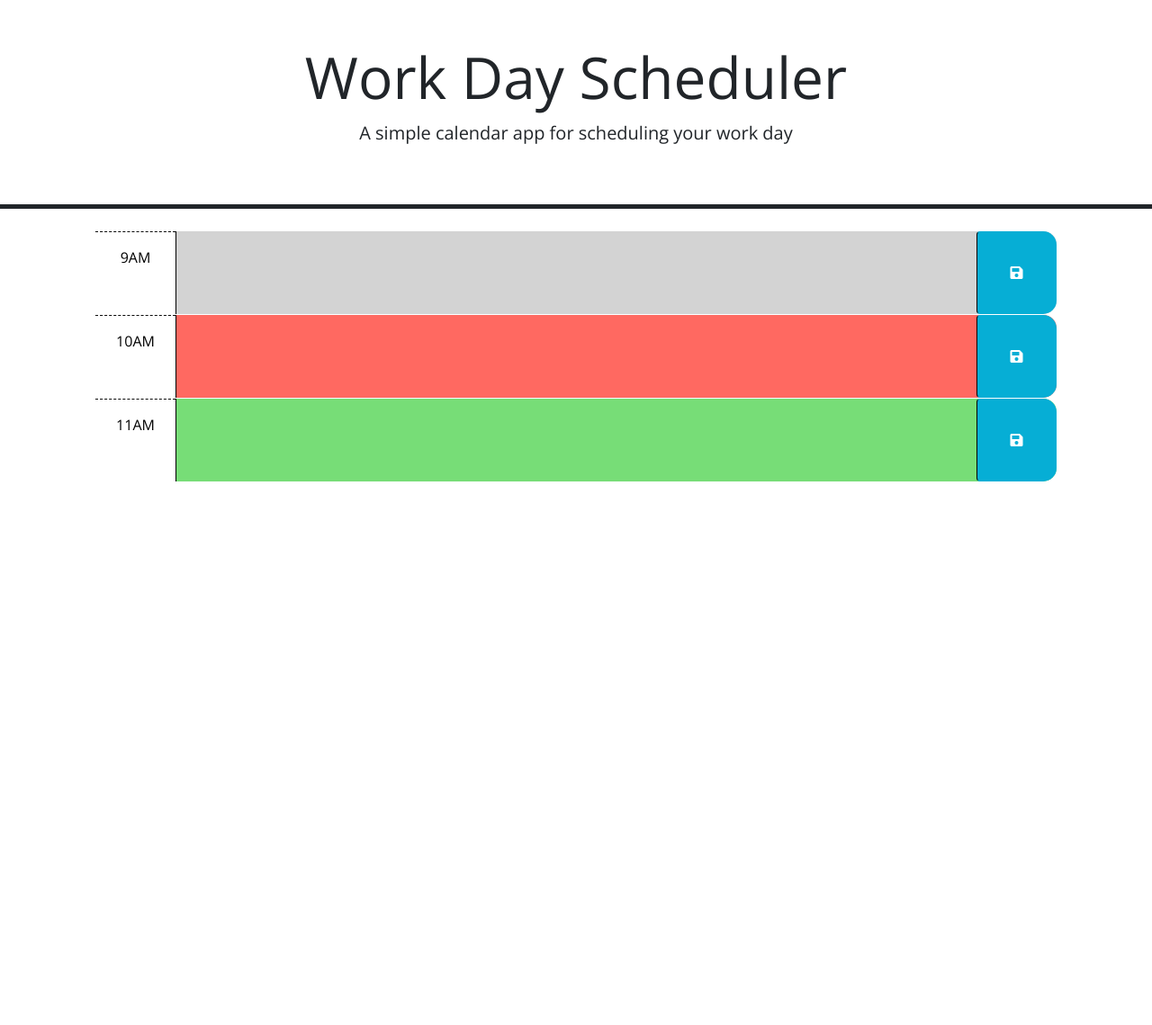
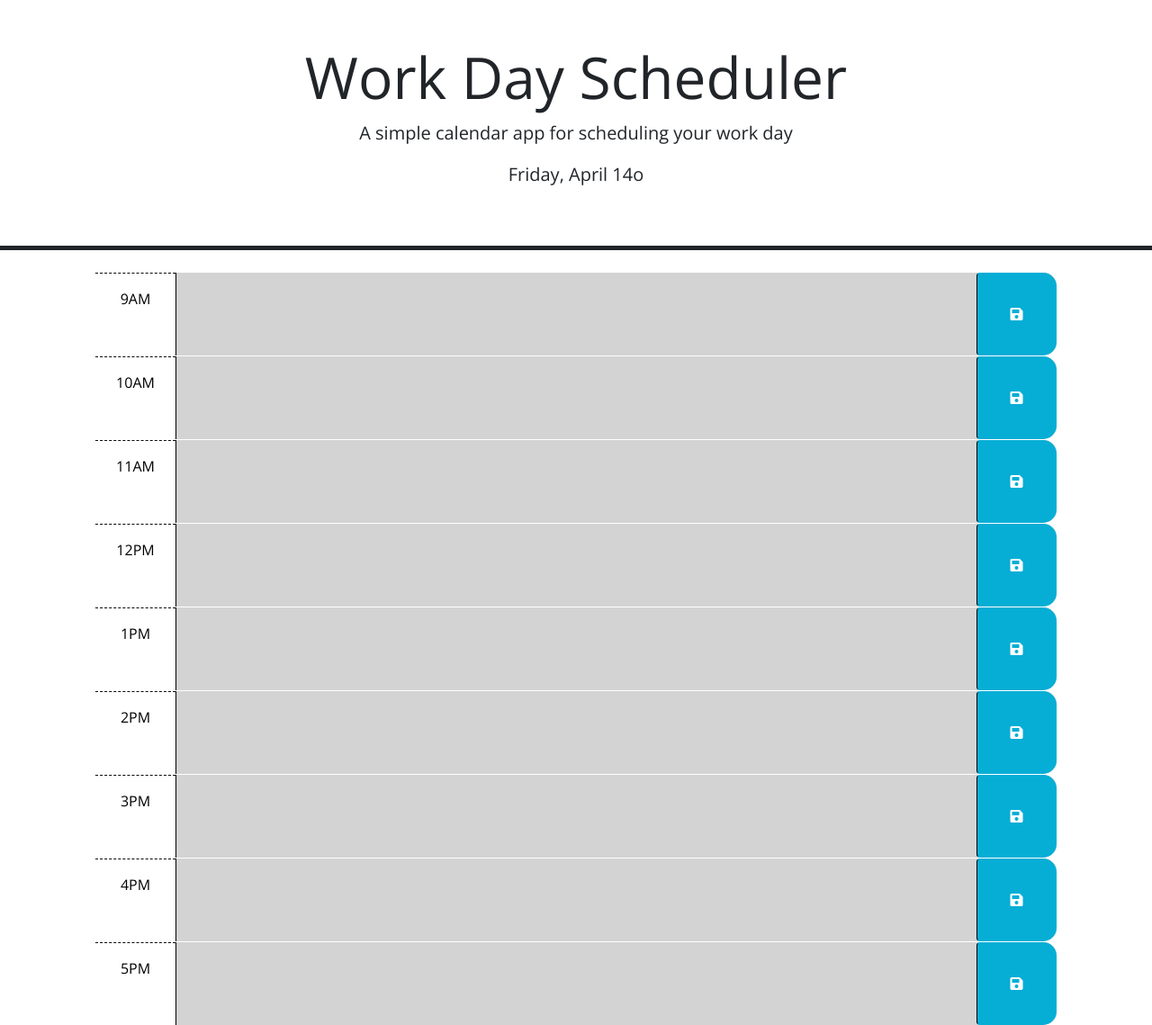
Before and after one commit to anup2307/Work-Day-Scheduler, a plain HTML site: page index.html in a window 1280 px wide. Shown: the whole page at 90% size. Before the commit the page ends 800 px from the top, so only its background shows below. Drawn offline with nearby package versions, Linux system fonts and the light colour scheme.

Commit message:
added logic to all the acceptance criterias

```diff
--- a/index.html
+++ b/index.html
@@ -29,37 +29,64 @@
       <p id="currentDay" class="lead"></p>
     </header>
     <div class="container-lg px-5">
-      <!-- Use class for "past", "present", and "future" to apply styles to the
-        time-block divs accordingly. The javascript will need to do this by
-        adding/removing these classes on each div by comparing the hour in the
-        id to the current hour. The html provided below is meant to be an example
-        demonstrating how the css provided can be leveraged to create the
-        desired layout and colors. The html below should be removed or updated
-        in the finished product. Remember to delete this comment once the
-        code is implemented.
-        -->
-
-      <!-- Example of a past time block. The "past" class adds a gray background color. -->
-      <div id="hour-9" class="row time-block past">
+      <div id="hour-9" class="row time-block" data-hour="9">
         <div class="col-2 col-md-1 hour text-center py-3">9AM</div>
         <textarea class="col-8 col-md-10 description" rows="3"> </textarea>
         <button class="btn saveBtn col-2 col-md-1" aria-label="save">
           <i class="fas fa-save" aria-hidden="true"></i>
         </button>
       </div>
-
-      <!-- Example of a a present time block. The "present" class adds a red background color. -->
-      <div id="hour-10" class="row time-block present">
+      <div id="hour-10" class="row time-block" data-hour="10">
         <div class="col-2 col-md-1 hour text-center py-3">10AM</div>
         <textarea class="col-8 col-md-10 description" rows="3"> </textarea>
         <button class="btn saveBtn col-2 col-md-1" aria-label="save">
           <i class="fas fa-save" aria-hidden="true"></i>
         </button>
       </div>
-
-      <!-- Example of a future time block. The "future" class adds a green background color. -->
-      <div id="hour-11" class="row time-block future">
+      <div id="hour-11" class="row time-block" data-hour="11">
         <div class="col-2 col-md-1 hour text-center py-3">11AM</div>
+        <textarea class="col-8 col-md-10 description" rows="3"> </textarea>
+        <button class="btn saveBtn col-2 col-md-1" aria-label="save">
+          <i class="fas fa-save" aria-hidden="true"></i>
+        </button>
+      </div>
+      <div id="hour-12" class="row time-block" data-hour="12">
+        <div class="col-2 col-md-1 hour text-center py-3">12PM</div>
+        <textarea class="col-8 col-md-10 description" rows="3"> </textarea>
+        <button class="btn saveBtn col-2 col-md-1" aria-label="save">
+          <i class="fas fa-save" aria-hidden="true"></i>
+        </button>
+      </div>
+      <div id="hour-13" class="row time-block" data-hour="13">
+        <div class="col-2 col-md-1 hour text-center py-3">1PM</div>
+        <textarea class="col-8 col-md-10 description" rows="3"> </textarea>
+        <button class="btn saveBtn col-2 col-md-1" aria-label="save">
+          <i class="fas fa-save" aria-hidden="true"></i>
+        </button>
+      </div>
+      <div id="hour-14" class="row time-block" data-hour="14">
+        <div class="col-2 col-md-1 hour text-center py-3">2PM</div>
+        <textarea class="col-8 col-md-10 description" rows="3"> </textarea>
+        <button class="btn saveBtn col-2 col-md-1" aria-label="save">
+          <i class="fas fa-save" aria-hidden="true"></i>
+        </button>
+      </div>
+      <div id="hour-15" class="row time-block" data-hour="15">
+        <div class="col-2 col-md-1 hour text-center py-3">3PM</div>
+        <textarea class="col-8 col-md-10 description" rows="3"> </textarea>
+        <button class="btn saveBtn col-2 col-md-1" aria-label="save">
+          <i class="fas fa-save" aria-hidden="true"></i>
+        </button>
+      </div>
+      <div id="hour-16" class="row time-block" data-hour="16">
+        <div class="col-2 col-md-1 hour text-center py-3">4PM</div>
+        <textarea class="col-8 col-md-10 description" rows="3"> </textarea>
+        <button class="btn saveBtn col-2 col-md-1" aria-label="save">
+          <i class="fas fa-save" aria-hidden="true"></i>
+        </button>
+      </div>
+      <div id="hour-17" class="row time-block" data-hour="17">
+        <div class="col-2 col-md-1 hour text-center py-3">5PM</div>
         <textarea class="col-8 col-md-10 description" rows="3"> </textarea>
         <button class="btn saveBtn col-2 col-md-1" aria-label="save">
           <i class="fas fa-save" aria-hidden="true"></i>
@@ -72,7 +99,7 @@
       integrity="sha256-iu/zLUB+QgISXBLCW/mcDi/rnf4m4uEDO0wauy76x7U="
       crossorigin="anonymous"
     ></script>
-
+    <script src="https://cdnjs.cloudflare.com/ajax/libs/dayjs/1.11.7/plugin/advancedFormat.min.js"></script>
     <script src="script.js"></script>
   </body>
 </html>
--- a/script.js
+++ b/script.js
@@ -1,23 +1,39 @@
-// Wrap all code that interacts with the DOM in a call to jQuery to ensure that
-// the code isn't run until the browser has finished rendering all the elements
-// in the html.
+
 $(function () {
-  // TODO: Add a listener for click events on the save button. This code should
-  // use the id in the containing time-block as a key to save the user input in
-  // local storage. HINT: What does `this` reference in the click listener
-  // function? How can DOM traversal be used to get the "hour-x" id of the
-  // time-block containing the button that was clicked? How might the id be
-  // useful when saving the description in local storage?
-  //
-  // TODO: Add code to apply the past, present, or future class to each time
-  // block by comparing the id to the current hour. HINTS: How can the id
-  // attribute of each time-block be used to conditionally add or remove the
-  // past, present, and future classes? How can Day.js be used to get the
-  // current hour in 24-hour time?
-  //
-  // TODO: Add code to get any user input that was saved in localStorage and set
-  // the values of the corresponding textarea elements. HINT: How can the id
-  // attribute of each time-block be used to do this?
-  //
-  // TODO: Add code to display the current date in the header of the page.
+
+  // save the textarea value to localstorage
+  $(".saveBtn").on('click',function(event){
+    event.preventDefault();
+    var key= ($(this).parent()).attr('id');
+    var scheduletext = $(this).siblings().eq(1);
+    localStorage.setItem(key,scheduletext.val());
+  });
+
+  //displays color format for the current, past and future hours
+  currenthour= parseInt(dayjs().format("H"));
+  $(".time-block").each(function(){
+    var blockhour = $(this).data('hour');
+    if (blockhour<currenthour){
+      $(this).addClass("past");
+    }
+    else if (blockhour===currenthour)
+    {
+      $(this).addClass("present");
+    }else
+    {
+      $(this).addClass("future");
+    }
+  });
+
+  //retrive the data from localstorage using the id as key
+  $(".description").each(function(){
+    var parentid=($(this).parent()).attr('id');
+    var description = localStorage.getItem(parentid);
+    $(this).val(description);
+
+  })
+
+  //displays today date with ordinal
+  var currentday = dayjs().format('dddd, MMMM Do');
+  $('#currentDay').text(currentday);
 });
```
